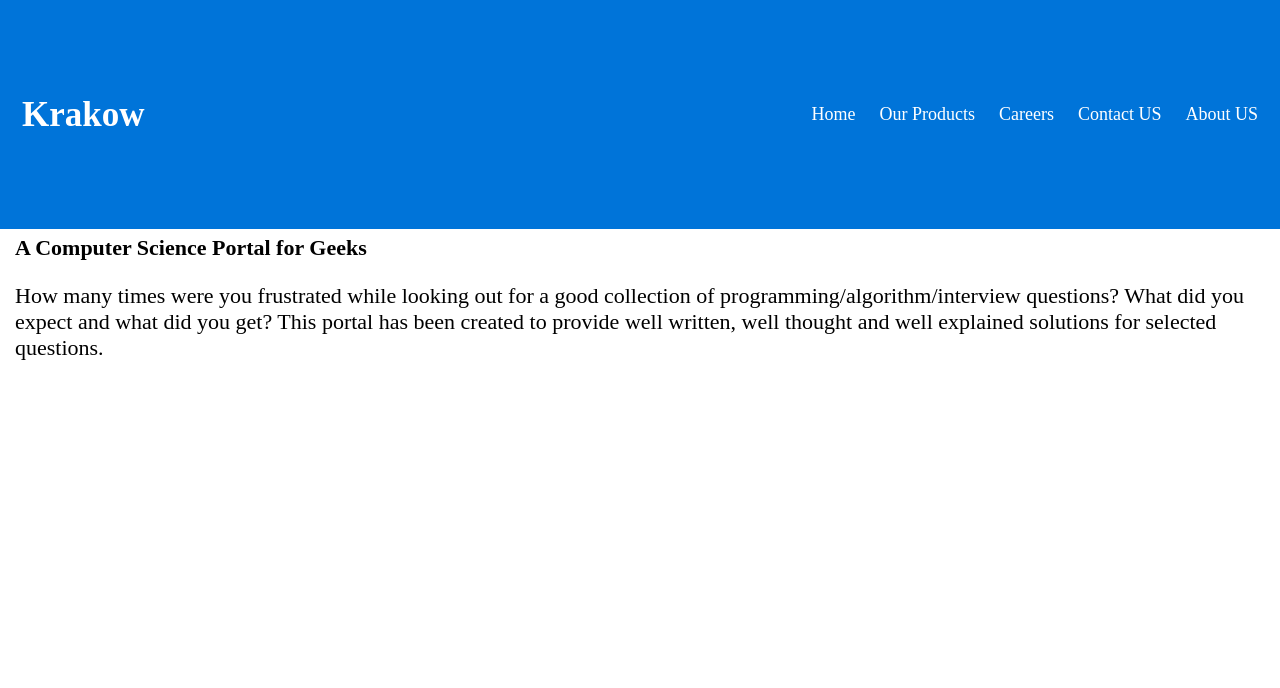
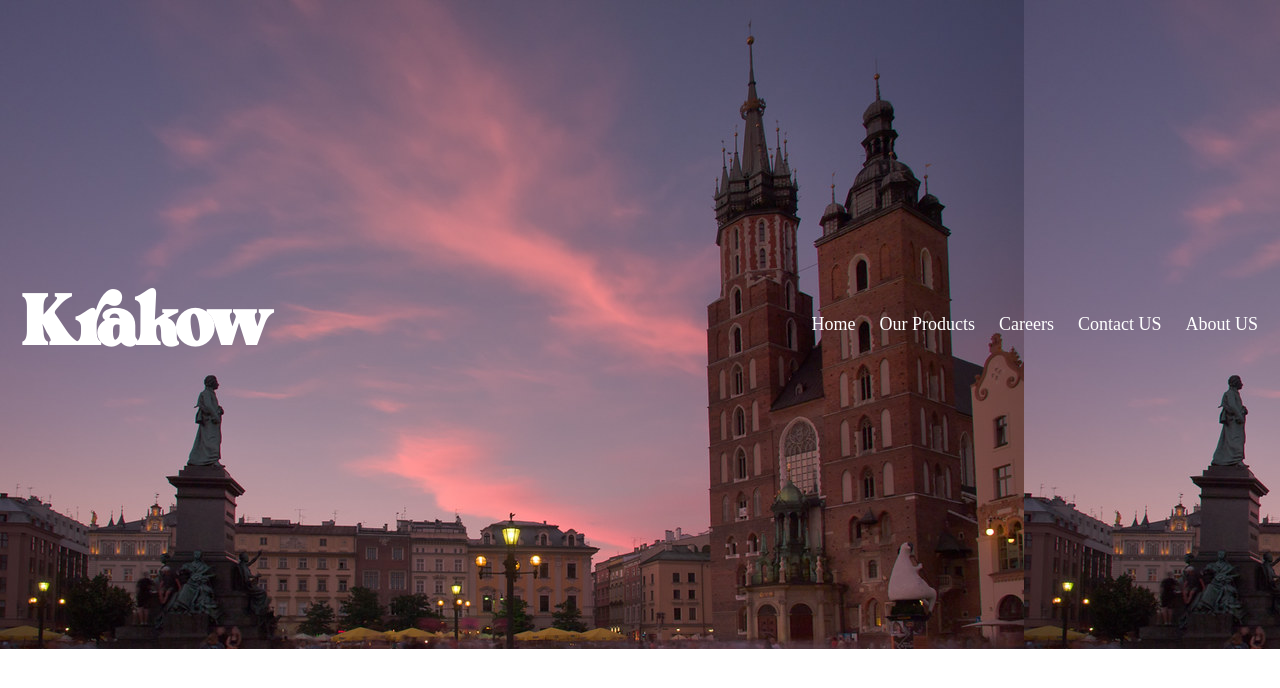
Before and after one commit to piotresh/Visit-Krakow, a plain HTML site: page index.html in a window 1280 px wide. Shown: the top 688 px of the page. Drawn offline with Linux system fonts and the light colour scheme.

Commit message:
Your commit message

```diff
--- a/index.html
+++ b/index.html
@@ -8,7 +8,11 @@
        Visit Krakow
     </title>
 
+}
     <style>
+  @font-face {
+    font-family: olive-font;
+    src: url(OliveVillage-Regular.otf);}
         * {
         	box-sizing: border-box;
         }
@@ -21,12 +25,13 @@
         #navlist {
         	overflow: hidden;
         	background-color: #0074D9;
-        	padding: 90px 10px;
+        	padding: 300px 10px;
         	transition: 0.4s;
         	position: fixed;
         	width: 100%;
         	top: 0;
         	z-index: 1;
+          background-image: url("sunset.jpg");
         }
 
         #navlist a {
@@ -41,9 +46,11 @@
         }
 
         #navlist #logo {
-        	font-size: 35px;
+          font-family: olive-font;
+        	font-size: 70px;
         	font-weight: bold;
         	transition: 0.4s;
+
         }
 
         #navlist a:hover {
@@ -61,13 +68,14 @@
         	font-size:22px;
         }
     </style>
+
 </head>
 
 <body>
 
     <!-- Navlist of header -->
     <div id="navlist">
-        <a href="#default" id="logo">
+        <a href="#default" id="logo" >
             Krakow
         </a>
 
@@ -105,21 +113,22 @@
         };
 
         function scrollFunction() {
-        	if (document.body.scrollTop > 90 ||
-        		document.documentElement.scrollTop > 90)
+        	if (document.body.scrollTop > 70 ||
+        		document.documentElement.scrollTop > 70)
         	{
         		document.getElementById("navlist")
         					.style.padding = "25px 10px";
+
 
         		document.getElementById("logo")
         					.style.fontSize = "24px";
         	}
         	else {
         		document.getElementById("navlist")
-        					.style.padding = "90px 10px";
+        					.style.padding = "300px 10px";
 
         		document.getElementById("logo")
-        					.style.fontSize = "35px";
+        					.style.fontSize = "70px";
         	}
         }
     </script>
```
Also changed, not shown: 1 other file.
